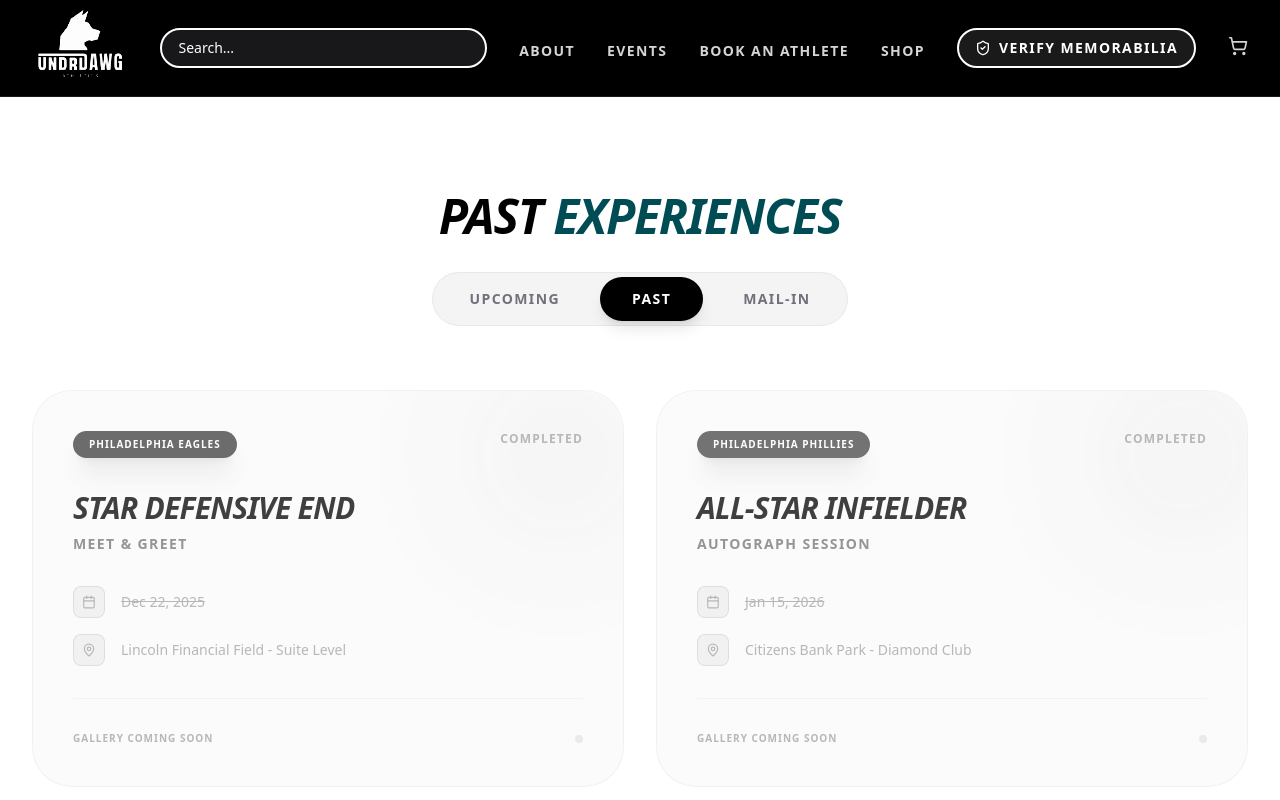
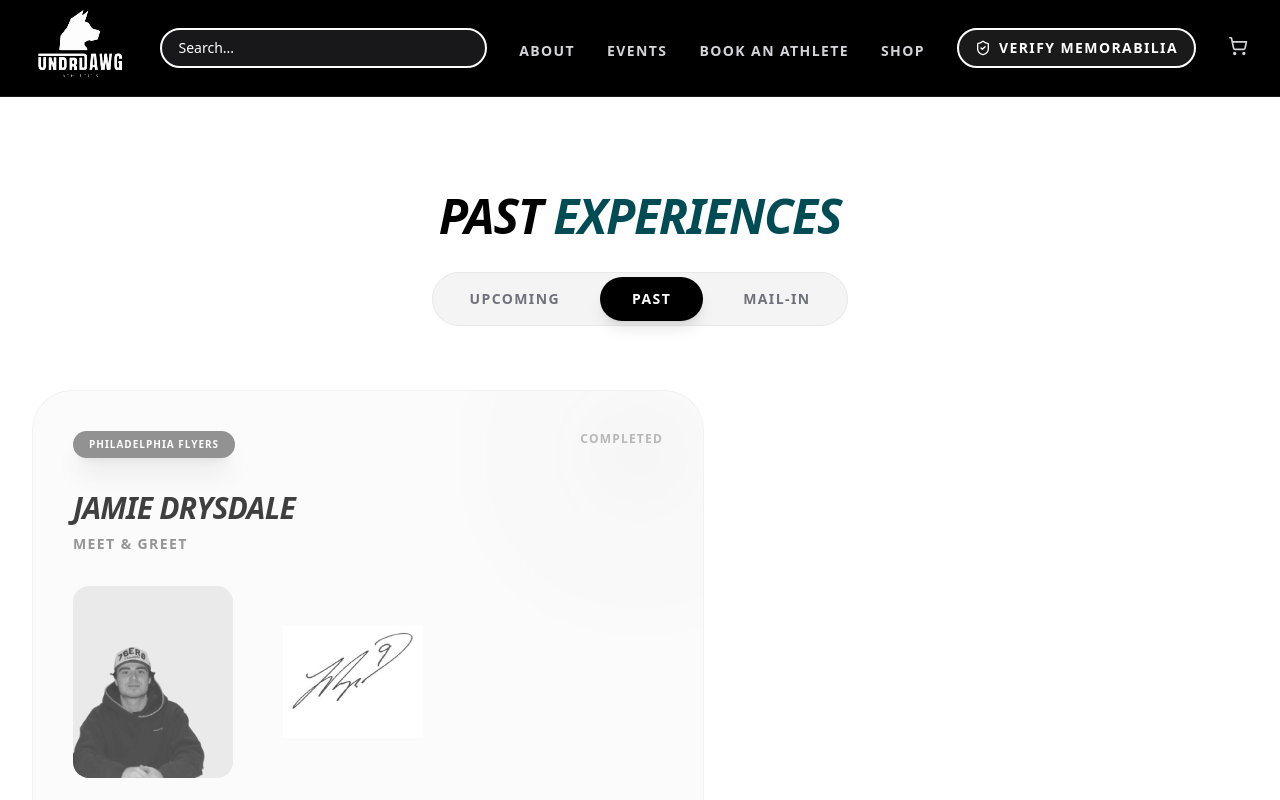
Before and after one commit to undrdawgathletics/undrdawg-athletics, a Next.js app: page /events/past in a window 1280 px wide. Shown: the top 800 px of the page. Built offline with nearby package versions, Linux system fonts and the light colour scheme.

Commit message:
Update past events: Jamie Drysdale/Flyers card with photo and signature

```diff
--- a/src/app/events/past/page.tsx
+++ b/src/app/events/past/page.tsx
@@ -1,31 +1,10 @@
 "use client";
 
-import { Calendar, MapPin, Clock } from "lucide-react";
+import { Calendar, MapPin } from "lucide-react";
+import Image from "next/image";
+import EventsTab from "@/components/EventsTab";
 
-const PAST_EVENTS = [
-    {
-        id: 1,
-        team: "Philadelphia Eagles",
-        athlete: "Star Defensive End",
-        date: "Dec 22, 2025",
-        time: "6:00 PM - 8:00 PM",
-        location: "Lincoln Financial Field - Suite Level",
-        type: "Meet & Greet",
-        teamColor: "#004C54", // Eagles Green
-    },
-    {
-        id: 2,
-        team: "Philadelphia Phillies",
-        athlete: "All-Star Infielder",
-        date: "Jan 15, 2026",
-        time: "2:00 PM - 5:00 PM",
-        location: "Citizens Bank Park - Diamond Club",
-        type: "Autograph Session",
-        teamColor: "#E81828", // Phillies Red
-    }
-];
-
-import EventsTab from "@/components/EventsTab";
+const FLYERS_ORANGE = "#F74F07";
 
 export default function PastEventsPage() {
     return (
@@ -38,60 +17,79 @@
                     <EventsTab />
                 </div>
 
-                <div className="grid grid-cols-1 md:grid-cols-2 gap-8">
-                    {PAST_EVENTS.map((event) => (
-                        <div
-                            key={event.id}
-                            className="group relative flex flex-col rounded-[2.5rem] bg-zinc-50 border border-black/5 p-8 md:p-10 opacity-75 grayscale hover:grayscale-0 hover:opacity-100 transition-all overflow-hidden"
-                        >
+                {/* Jamie Drysdale Card */}
+                <div className="group relative flex flex-col rounded-[2.5rem] bg-zinc-50 border border-black/5 p-8 md:p-10 opacity-75 grayscale hover:grayscale-0 hover:opacity-100 transition-all overflow-hidden max-w-2xl">
+                    {/* Background glow */}
                     <div
                         className="absolute top-0 right-0 h-32 w-32 blur-[80px] opacity-10 transition-opacity group-hover:opacity-20"
-                                style={{ backgroundColor: event.teamColor }}
+                        style={{ backgroundColor: FLYERS_ORANGE }}
                     />
 
+                    {/* Team badge + status */}
                     <div className="mb-8 flex justify-between items-start relative z-10">
                         <div
                             className="rounded-full px-4 py-1.5 text-[10px] font-black uppercase tracking-widest text-white shadow-xl"
-                                    style={{ backgroundColor: event.teamColor }}
+                            style={{ backgroundColor: FLYERS_ORANGE }}
                         >
-                                    {event.team}
+                            Philadelphia Flyers
                         </div>
                         <span className="text-xs font-bold text-zinc-400 uppercase tracking-widest">
                             COMPLETED
                         </span>
                     </div>
 
+                    {/* Athlete name + event type */}
                     <div className="relative z-10 mb-8">
                         <h3 className="text-3xl font-black mb-2 uppercase italic tracking-tighter text-black">
-                                    {event.athlete}
+                            Jamie Drysdale
                         </h3>
                         <p className="text-sm font-bold text-zinc-500 uppercase tracking-widest">
-                                    {event.type}
+                            Meet &amp; Greet
                         </p>
                     </div>
 
+                    {/* Photo + Signature */}
+                    <div className="relative z-10 flex gap-6 mb-8 items-center">
+                        <div className="relative w-40 h-48 rounded-2xl overflow-hidden bg-zinc-200 flex-shrink-0">
+                            <Image
+                                src="/images/past-events/image.png"
+                                alt="Jamie Drysdale"
+                                fill
+                                className="object-cover"
+                            />
+                        </div>
+                        <div className="relative w-48 h-28 flex-shrink-0">
+                            <Image
+                                src="/images/past-events/5E312072-67F2-4F46-B732-5C782185D579_4_5005_c.jpeg"
+                                alt="Jamie Drysdale Signature"
+                                fill
+                                className="object-contain"
+                            />
+                        </div>
+                    </div>
+
+                    {/* Date + Location */}
                     <div className="space-y-4 relative z-10">
                         <div className="flex items-center gap-4 text-sm text-zinc-400 line-through">
                             <div className="flex h-8 w-8 items-center justify-center rounded-lg bg-black/5 border border-black/10">
                                 <Calendar size={14} />
                             </div>
-                                    <span>{event.date}</span>
+                            <span>Dec 22, 2025</span>
                         </div>
                         <div className="flex items-center gap-4 text-sm text-zinc-400">
                             <div className="flex h-8 w-8 items-center justify-center rounded-lg bg-black/5 border border-black/10">
                                 <MapPin size={14} />
                             </div>
-                                    <span>{event.location}</span>
+                            <span>Lincoln Financial Field - Suite Level</span>
                         </div>
                     </div>
 
+                    {/* Footer */}
                     <div className="mt-8 pt-8 border-t border-black/5 flex items-center justify-between relative z-10">
                         <span className="text-[10px] font-black uppercase tracking-widest text-zinc-400">Gallery Coming Soon</span>
                         <div className="h-2 w-2 rounded-full bg-zinc-200" />
                     </div>
                 </div>
-                    ))}
-                </div>
             </div>
         </div>
     );
```
Also changed, not shown: public/images/past-events/5E312072-67F2-4F46-B732-5C782185D579_4_5005_c.jpeg (added), public/images/past-events/image.png (added). Lines whose indentation alone changed are shown as unchanged.
